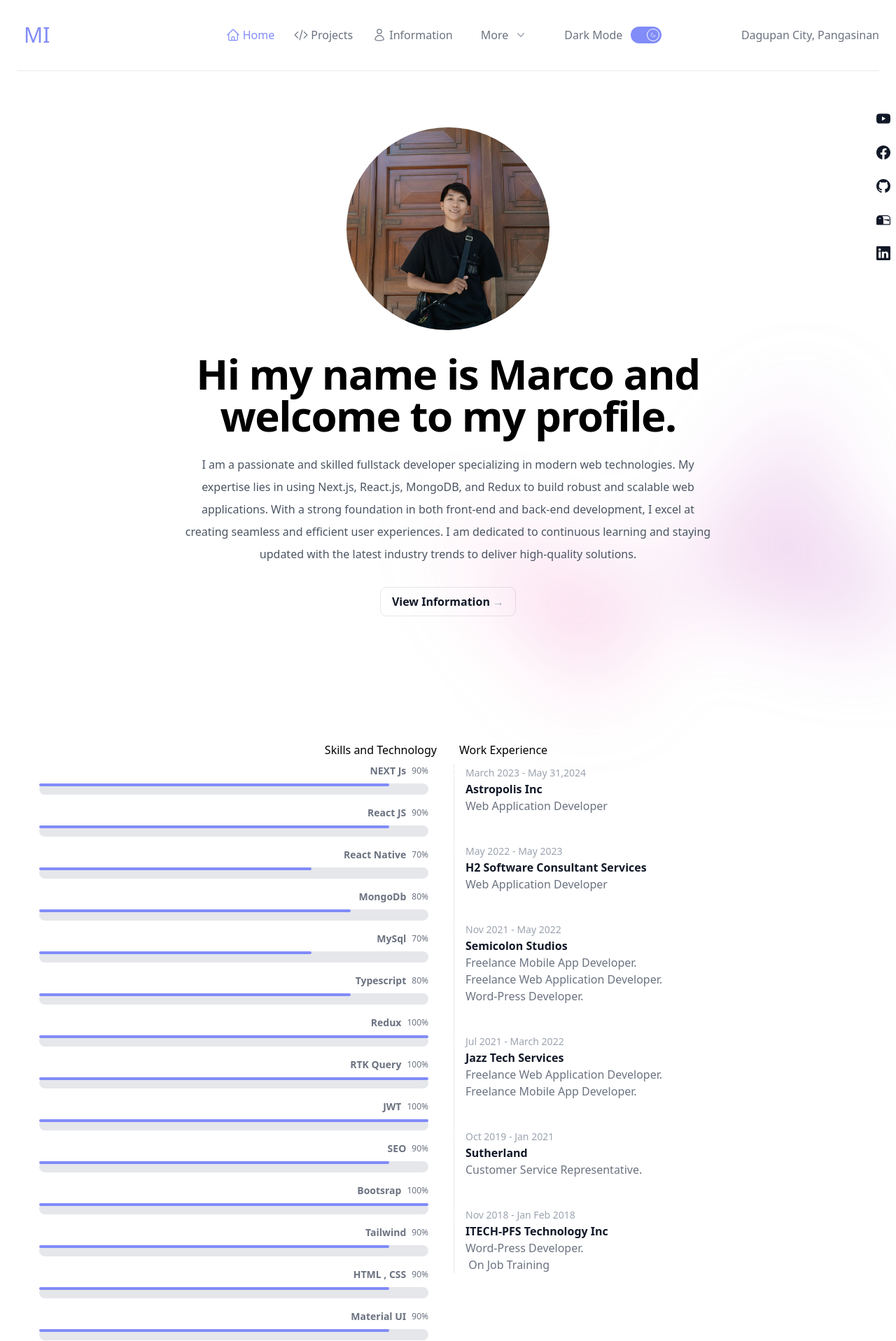
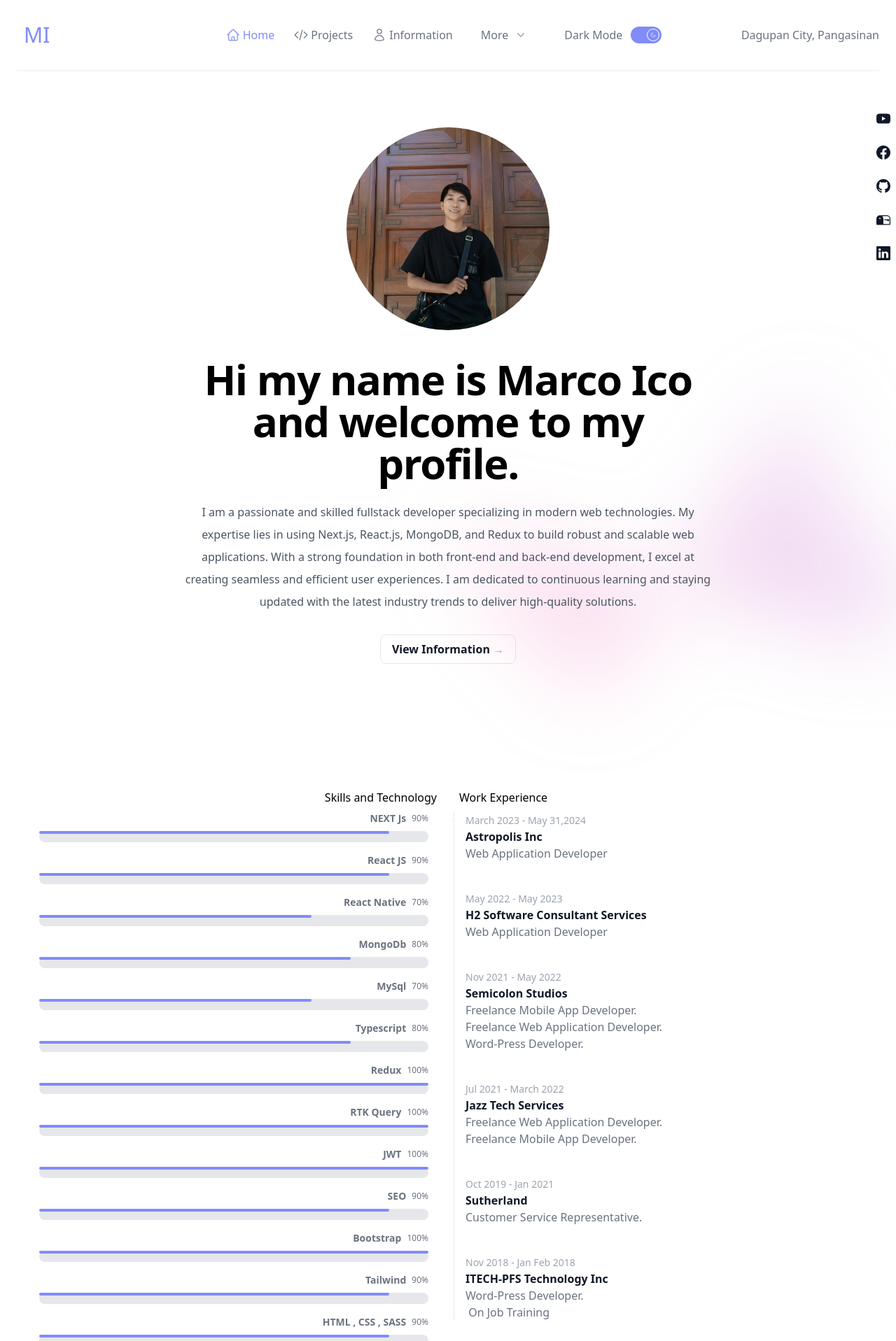
Before and after one commit to aikho20/port-folio-next-js, a Next.js app: page / in a window 1280 px wide. Shown: the top 1917 px of the page at 70% size. Built offline with nearby package versions, Linux system fonts and the light colour scheme.

Commit message:
ui update

```diff
--- a/data/home.js
+++ b/data/home.js
@@ -40,7 +40,7 @@ export const skillSet = [
     performance: "90%",
   },
   {
-    title: "Bootsrap",
+    title: "Bootstrap",
     performance: "100%",
   },
   {
@@ -48,7 +48,7 @@ export const skillSet = [
     performance: "90%",
   },
   {
-    title: "HTML , CSS",
+    title: "HTML , CSS , SASS",
     performance: "90%",
   },
   {
--- a/pages/index.js
+++ b/pages/index.js
@@ -15,15 +15,15 @@ export default function Home() {
         <div className="px-6 lg:px-8">
           <div className="mx-auto max-w-3xl pt-20 pb-32 sm:pt-20 sm:pb-40">
             <div>
-              <div className="sm:mb-8 sm:flex sm:justify-center">
+              <div className="sm:mb-8 sm:flex sm:justify-center items-center w-100">
                 <img
                   src="/428609452_7589859704366118_4207315446027319890_n (1).jpg"
-                  className="h-[290px] w-[290px] rounded-full"
+                  className="h-[290px] w-[290px] rounded-full mb-2"
                 />
               </div>
               <div>
                 <h1 className="text-4xl font-bold tracking-tight sm:text-center sm:text-6xl">
-                  Hi my name is Marco and welcome to my profile.
+                  Hi my name is Marco Ico and welcome to my profile.
                 </h1>
                 <p className="mt-6 leading-8 text-gray-600 sm:text-center text-md">
                   I am a passionate and skilled fullstack developer specializing
```
